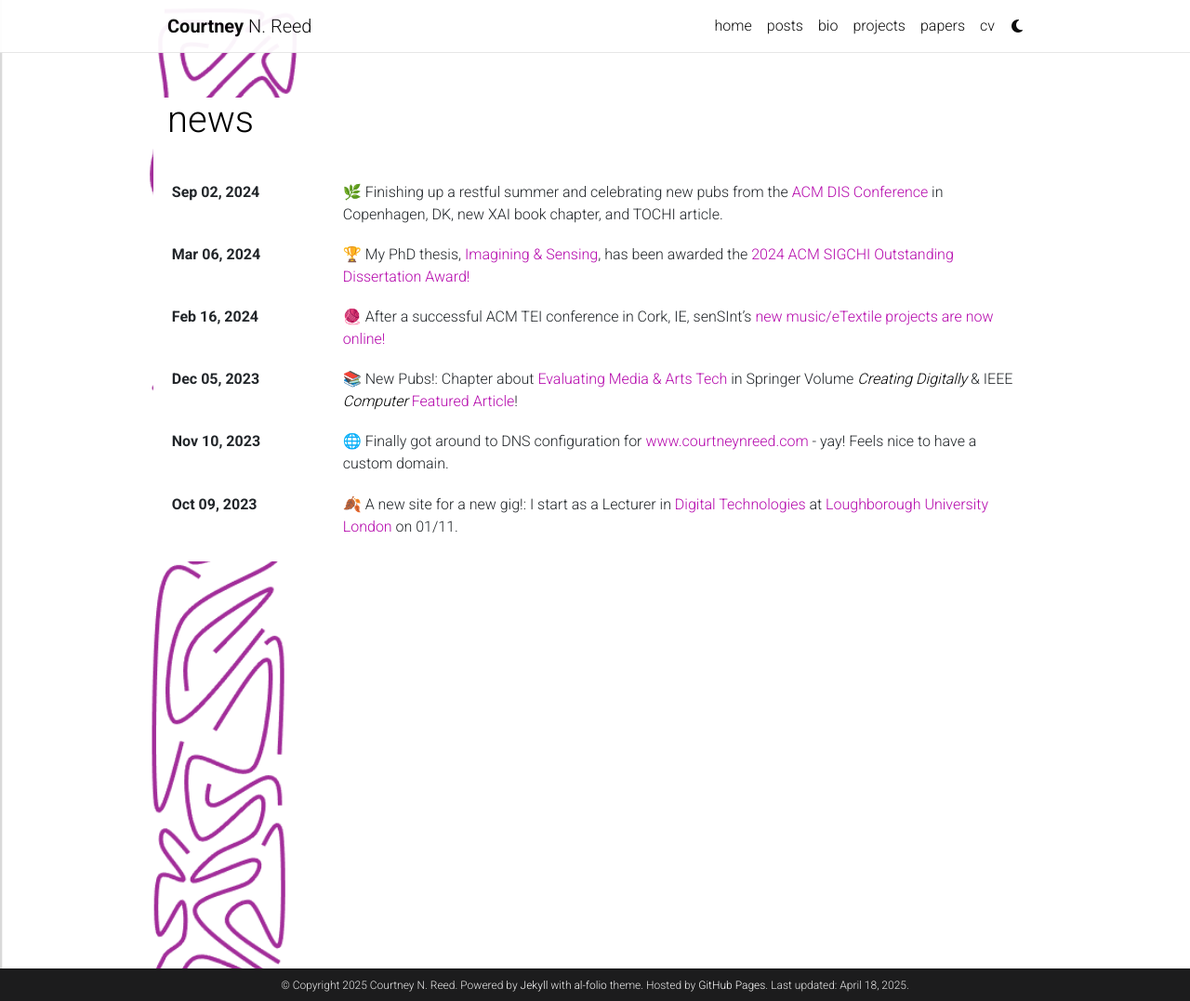
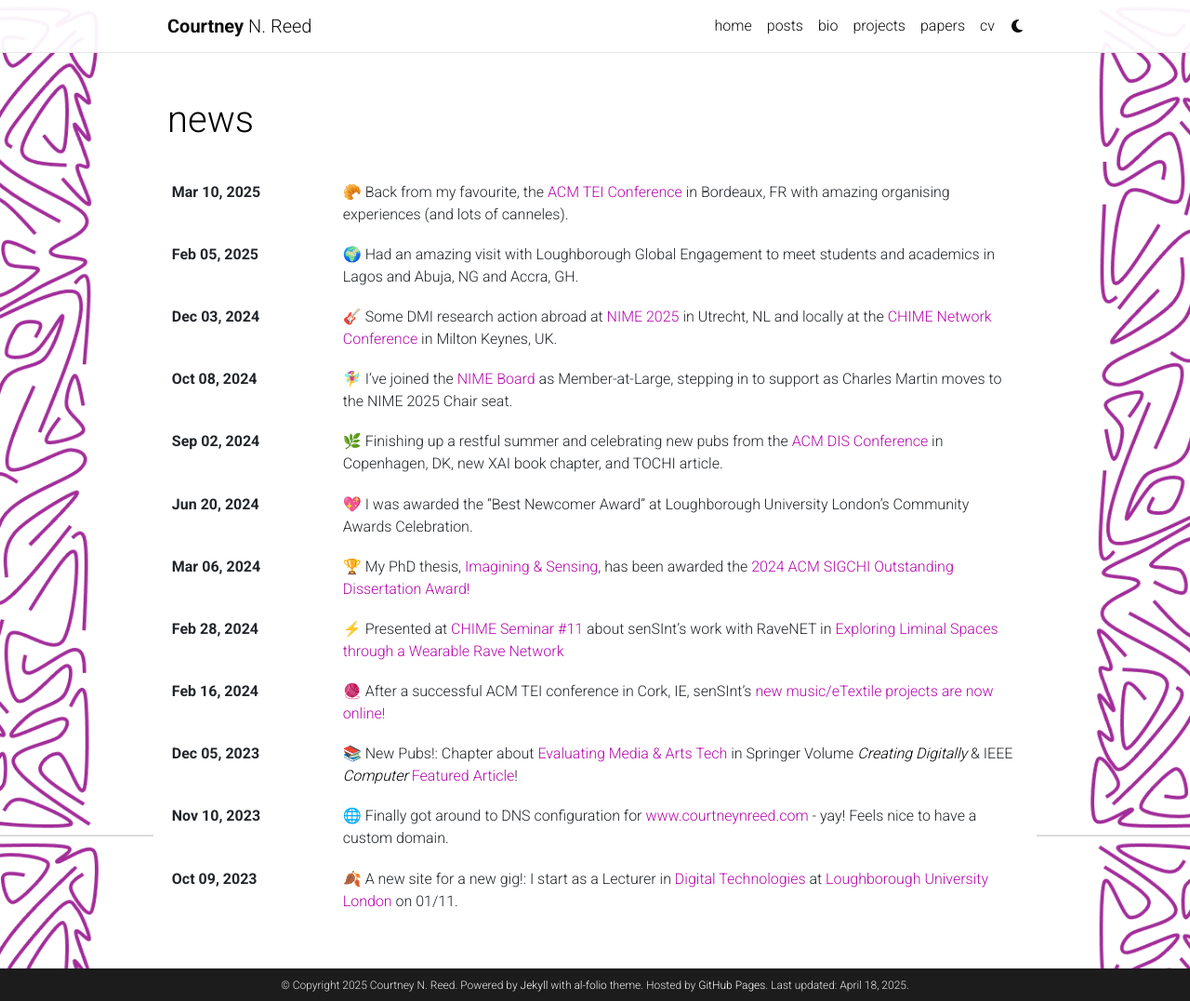
Before and after one commit to courtneynreed/courtneynreed.github.io, a Jekyll site: the page built from news.html, in a window 1280 px wide and 1077 px high. Shown: the whole window at 93% size. Built offline with Jekyll 4.4.1, drawn with Linux system fonts in a browser that asks for light colours; comment, search, counter and statistics services are not loaded; a style sheet for code colours, icons or effects is not loaded.

Commit message:
update blog and news posts

````diff
--- /dev/null
+++ b/_posts/24-12-03-nimechime.md
@@ -0,0 +1,80 @@
+---
+layout: post
+title: nime & chime 2024 🌷
+date: 2024-12-03 00:50:00-0400
+description: DMI research shenanigans in Utrecht and Milton Keynes
+tags: conferences, papers
+categories: events
+giscus_comments: false
+related_posts: false
+related_publications: Freire_NIME24_BodyLutherie, Saitis_AM24_TimbreTools, Saitis_CHIME24_TimbreEthno, Reed_CHIME24_VocalEnculturation
+toc:
+  sidebar: left
+
+---
+
+DMI time with NIME and CHIME!: At the end of this year I presented work around designing vocal wearables and encoding experiences of timbre at the [New Interfaces for Musical Expression (NIME)](https://www.nime2024.org/) conference in Utrecht, NL and the [Computer Human Interaction and Music nEtwork (CHIME) Annual Conference](https://www.chime.ac.uk/chime-annual-conference-2024) in Milton Keynes, UK. 🎶
+
+<div class="row mt-3">
+    <div class="col-sm mt-3 mt-md-0">
+        {% include figure.html path="assets/img/nime-24/nime-1.jpg" class="img-fluid rounded z-depth-1" %}
+    </div>
+    <div class="col-sm mt-3 mt-md-0">
+        {% include figure.html path="assets/img/nime-24/nime-2.JPG" class="img-fluid rounded z-depth-1" %}
+    </div>
+</div>
+<div class="caption">
+    Presenting our work on Body Lutherie at NIME (left) and celebrating successful organisation with Yichen Wang (right) and a thank you gift for the organisers - tulip bulbs!
+</div>
+
+## body lutherie & nime
+
+I had a huge role during NIME this September as Paper Chair with Astrid Bin. It was definitely one of the most intense conference attendances I've had so far but the organising team did an amazing job and it really opened my eyes to the amount of passion, labour, and dedication that go into conferences. Especially those like NIME, which manage all the proceedings publication too!
+
+I also presented a paper co-authored with Rachel Freire on our Body Lutherie practices to design the Bones anti-corset for vocal performance. Just a snip from the abstract on our work:
+
+> [Body Lutherie: Co-Designing a Wearable for Vocal Performance with a Changing Body](https://www.courtneynreed.com/assets/pdf/Freire_NIME24_BodyLutherie.pdf)<br><br>"...Proposing a practice of “Body Lutherie”, we explore how digital instrument designers can honour and work with living, dynamic bodies. Our design of a breath-based vocal wearable instrument incorporated uncontrollable aspects of a vocalist’s body _(that's me!)_ and its physical change over different timescales. We distinguish the body in the design process and acknowledge its agency in vocal instrument design. Reflection on our co-design process between vocal pedagogy and eTextile fashion perspectives demonstrates how Body Lutherie can generate empathy and understanding of the body as a collaborator in future instrument design and artistic practice."
+
+<div class="row mt-3">
+    <div class="col-sm mt-3 mt-md-0">
+        {% include figure.html path="assets/img/nime-24/nime-3.JPG" class="img-fluid rounded z-depth-1" %}
+    </div>
+    <div class="col-sm mt-3 mt-md-0">
+        {% include figure.html path="assets/img/nime-24/nime-4.JPG" class="img-fluid rounded z-depth-1" %}
+    </div>
+</div>
+<div class="caption">
+    Some scenes of Utrecht by day and night.
+</div>
+
+## enculturation & chime
+
+In December, I also presented work around enculturation and value encording in Digital Musical Instrument (DMI) design at the CHIME Conference at the Open University in Milton Keynes. It was great to connect with my local UK instrument design network and make some new friends working in this space.
+
+I presented a talk on [Enculturation and Value Encoding in the Design of Vocal DMIs](https://www.courtneynreed.com/assets/pdf/Reed_CHIME24_VocalEnculturation.pdf). Carrying this theme of value-encoding further in DMI design, my colleague Charis Saitis presented some ongoing work around designing for timbre and ethnography done at the Timbre Tools Hackathon. Also involved in this timbre work are Bleiz Macsen Del Sette, Jordan Shier, Haokun Tian, Shuoyang Zheng, Sophie Skach, Corey Ford, and myself: [Ethnographic Exploration of Timbre in Hackathon Designs](https://www.courtneynreed.com/assets/pdf/Saitis_CHIME24_TimbreEthno.pdf).
+
+This is also related to a recent publication we had at the 2024 Audio Mostly Conference, [Timbre Tools: Ethnographic Perspectives on Timbre and Sonic Cultures in Hackathon Designs](https://www.courtneynreed.com/assets/pdf/Saitis_AM24_TimbreTools.pdf).
+
+<div class="row mt-3">
+    <div class="col-sm mt-3 mt-md-0">
+        {% include figure.html path="assets/img/nime-24/chime-1.jpg" class="img-fluid rounded z-depth-1" %}
+    </div>
+    <div class="col-sm mt-3 mt-md-0">
+        {% include figure.html path="assets/img/nime-24/chime-2.jpg" class="img-fluid rounded z-depth-1" %}
+    </div>
+</div>
+<div class="row mt-3">
+    <div class="col-sm mt-3 mt-md-0">
+        {% include figure.html path="assets/img/nime-24/chime-3.jpg" class="img-fluid rounded z-depth-1" %}
+    </div>
+</div>
+<div class="caption">
+    Presenting at CHIME (top row) and doing some jamming during the Musically Embedded Machine Learning Workshop, organised by Chris Kiefer and Andrea Martelloni (bottom).
+</div>
+
+<!-- To add a table of contents to a post as a sidebar, simply add
+```yml
+toc:
+  sidebar: left
+```
+to the front matter of the post. The table of contents will be automatically generated from the headings in the post. If you wish to display the sidebar to the right, simply change `left` to `right`. -->
````
Also changed, not shown: _news/2023-11-09.md (+1 -1 lines), _news/2024-02-28.md (added, +8 -0 lines), _news/2024-06-20.md (added, +8 -0 lines), _news/2024-10-08.md (added, +8 -0 lines), _news/2024-12-03.md (added, +8 -0 lines), _news/2025-02-05.md (added, +8 -0 lines), _news/2025-03-10.md (added, +8 -0 lines), _posts/24-03-06-dissertationaward.md (+1 -1 lines), _posts/25-03-10-tei2025.md (added, +118 -0 lines), assets/img/nime-24/chime-1.jpg (added), assets/img/nime-24/chime-2.jpg (added), assets/img/nime-24/chime-3.jpg (added), assets/img/nime-24/nime-1.jpg (added), assets/img/nime-24/nime-2.JPG (added), 4 more files.
